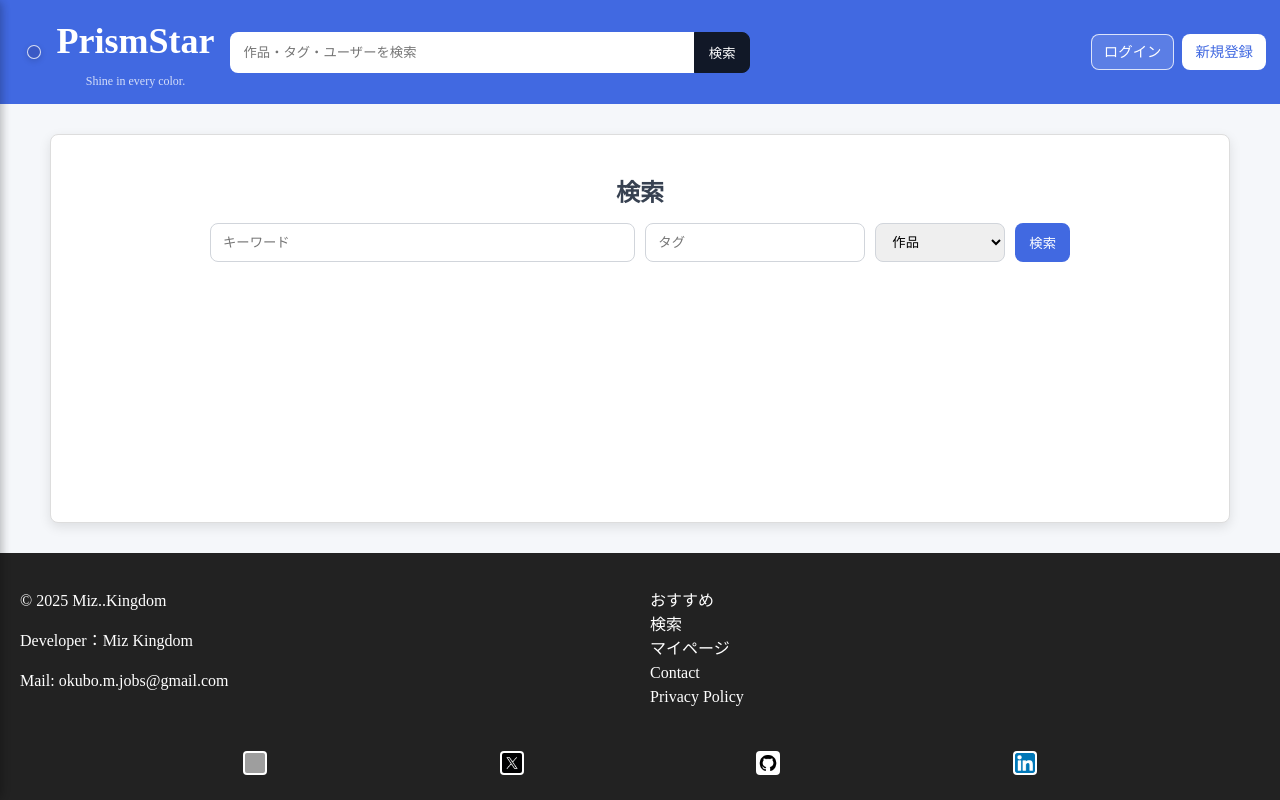
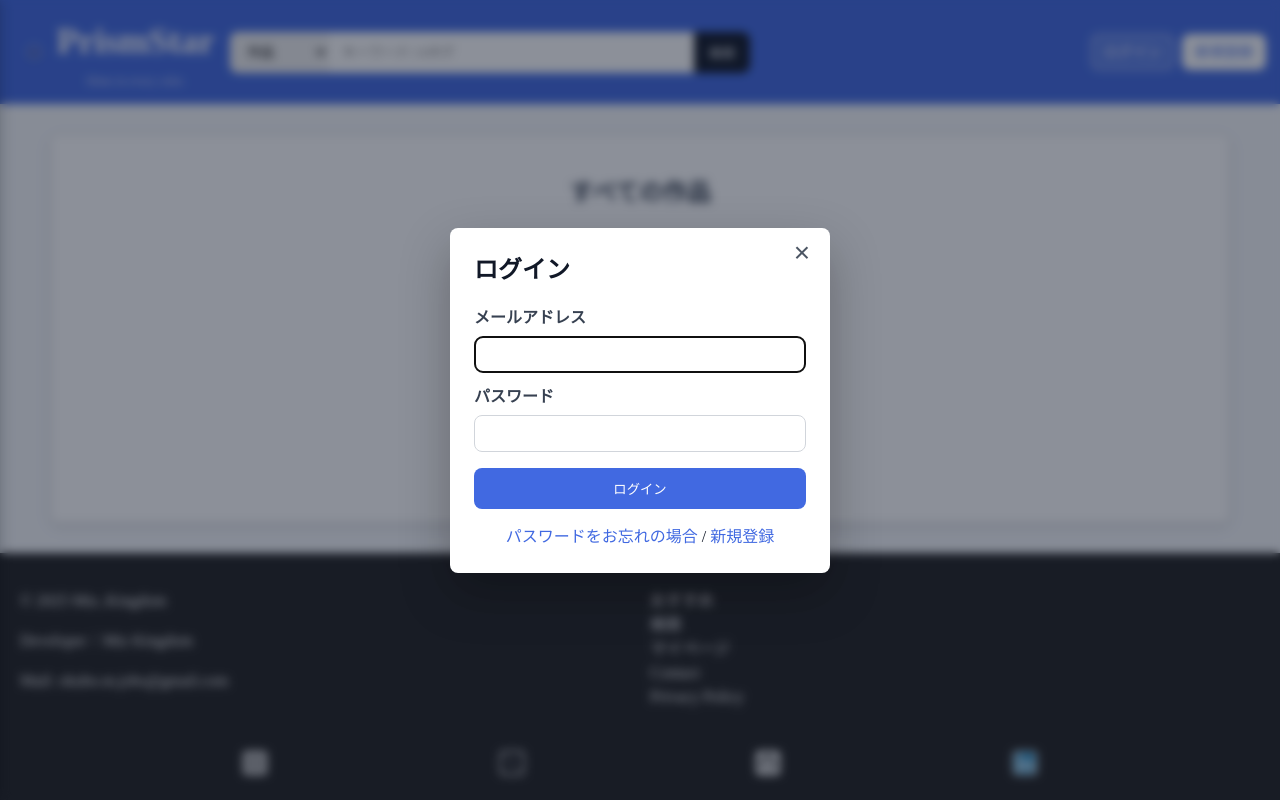
Before and after one commit to mokubo1228-hub/Prism-Star, a PHP site: page /search.php in a window 1280 px wide. Run offline with PHP 8.4, Linux system fonts and the light colour scheme; grey boxes labelled with a size stand in for pictures from a placeholder-image service; some libraries are stand-ins or nearby versions; grey boxes are pictures that could not be loaded.

Commit message:
feat: 検索をヘッダーに一本化（作品/ユーザー＋#でタグ）＋空検索で全件（ADR-025）
- ヘッダー検索を「対象プルダウン（作品/ユーザー）＋入力」に一本化。作品は普通の語=
 キーワード（タイトル/説明）、#始まり=タグ検索。ユーザーは文字列検索
- search.php のページ内フォームを撤去し結果専用に。search.js を URL 駆動へ。
 ヘッダーは search.php 上で現在の検索を復元（タグは # 付きで戻す）
- 空検索は全件ブラウズ（早期 return を撤去）
- api/search.php：q をタイトル/説明のみに（タグは tag に一本化）・先頭 # を正規化。
 公開のみ・自分除外は不変
- プルダウン見切れ修正（select を内容幅に）
- docs: ADR-025（最終仕様・詰まりどころ）・roadmap を更新

```diff
--- a/public/Script/search.js
+++ b/public/Script/search.js
@@ -1,9 +1,24 @@
-const searchForm = document.getElementById("searchForm");
-const searchQuery = document.getElementById("searchQuery");
-const searchTag = document.getElementById("searchTag");
-const searchType = document.getElementById("searchType");
+const searchHeading = document.getElementById("searchHeading");
 const searchResults = document.getElementById("searchResults");
 const initialParams = new URLSearchParams(window.location.search);
+
+function showSearchMessage(message, className = "profile-empty") {
+  searchResults.textContent = "";
+  const item = document.createElement("p");
+  item.className = className;
+  item.textContent = message;
+  searchResults.appendChild(item);
+}
+
+function currentSearchLabel(params) {
+  if (params.get("type") === "users") {
+    return { type: "users", term: params.get("q") || "", label: "ユーザー" };
+  }
+  if (params.get("tag")) {
+    return { type: "works", term: params.get("tag") || "", label: "タグ" };
+  }
+  return { type: "works", term: params.get("q") || "", label: "キーワード" };
+}
 
 function renderWork(work) {
   const article = document.createElement("article");
@@ -61,48 +76,35 @@ function renderUser(user) {
 }
 
 async function runSearch() {
+  const search = currentSearchLabel(initialParams);
+  if (searchHeading) {
+    // 空検索は「全件ブラウズ」。サーバは q/tag が空なら全公開作品（自分以外）/全ユーザーを返す。
+    searchHeading.textContent = search.term === ""
+      ? (search.type === "users" ? "すべてのユーザー" : "すべての作品")
+      : `${search.label}「${search.term}」の検索結果`;
+  }
+
   await window.PrismAuth.ready;
   if (!await window.PrismAuth.requireAuth(window.location.href)) {
-    searchResults.innerHTML = "<p class=\"profile-empty\">ログインすると検索結果を表示できます。</p>";
+    showSearchMessage("ログインすると検索結果を表示できます。");
     return;
   }
 
-  const params = new URLSearchParams({
-    q: searchQuery.value.trim(),
-    tag: searchTag.value.trim(),
-    type: searchType.value
-  });
-  history.replaceState(null, "", `search.php?${params.toString()}`);
-  searchResults.innerHTML = "<p class=\"profile-empty\">検索中...</p>";
+  showSearchMessage("検索中...");
 
   try {
-    const res = await fetch(`/api/search.php?${params.toString()}`);
+    const res = await fetch(`/api/search.php?${initialParams.toString()}`);
     const data = await res.json();
     if (!res.ok) throw new Error(data.error || "検索に失敗しました");
-    searchResults.innerHTML = "";
+    searchResults.textContent = "";
     if (!data.results.length) {
-      searchResults.innerHTML = "<p class=\"profile-empty\">結果がありません。</p>";
+      showSearchMessage("結果がありません。");
       return;
     }
     data.results.forEach(data.type === "users" ? renderUser : renderWork);
   } catch (err) {
-    searchResults.innerHTML = "";
-    const message = document.createElement("p");
-    message.className = "profile-error";
-    message.textContent = err.message;
-    searchResults.appendChild(message);
+    showSearchMessage(err.message, "profile-error");
   }
 }
 
-searchQuery.value = initialParams.get("q") || "";
-searchTag.value = initialParams.get("tag") || "";
-searchType.value = initialParams.get("type") || "works";
-
-searchForm.addEventListener("submit", (e) => {
-  e.preventDefault();
-  runSearch();
-});
-
-if (initialParams.toString()) {
-  runSearch();
-}
+runSearch();
--- a/public/Style/header.css
+++ b/public/Style/header.css
@@ -50,11 +50,21 @@ a {
     min-width: 220px;
   }
 
+  .header-search select,
   .header-search input {
     border: 1px solid rgba(255, 255, 255, 0.78);
-    border-radius: 8px 0 0 8px;
     min-width: 0;
     padding: 10px 12px;
+  }
+
+  .header-search select {
+    border-radius: 8px 0 0 8px;
+    flex: 0 0 auto;
+  }
+
+  .header-search input {
+    border-left: 0;
+    border-radius: 0;
     width: 100%;
   }
 
--- a/public/includes/header.php
+++ b/public/includes/header.php
@@ -10,7 +10,11 @@
       </div>
 
       <form id="headerSearchForm" class="header-search" role="search">
-        <input id="headerSearchInput" type="search" name="q" placeholder="作品・タグ・ユーザーを検索" autocomplete="off">
+        <select id="headerSearchType" aria-label="検索の対象">
+          <option value="works">作品</option>
+          <option value="users">ユーザー</option>
+        </select>
+        <input id="headerSearchInput" type="search" name="q" placeholder="キーワード / #タグ" autocomplete="off">
         <button type="submit">検索</button>
       </form>
 
--- a/public/search.php
+++ b/public/search.php
@@ -8,17 +8,8 @@ include __DIR__ . '/includes/head.php';
   <main class="gallery-list">
     <div class="gallery-back search-back">
       <div class="gallery-list-heading">
-        <h2>検索</h2>
+        <h2 id="searchHeading">検索</h2>
       </div>
-      <form id="searchForm" class="search-form">
-        <input id="searchQuery" type="search" name="q" placeholder="キーワード">
-        <input id="searchTag" type="search" name="tag" placeholder="タグ">
-        <select id="searchType" name="type">
-          <option value="works">作品</option>
-          <option value="users">ユーザー</option>
-        </select>
-        <button type="submit">検索</button>
-      </form>
       <section id="searchResults" class="gallery-grid search-results"></section>
     </div>
   </main>
```
Also changed, not shown: docs/decisions.md (+16 -0 lines), docs/roadmap.md (+1 -0 lines), public/Script/common.js (+31 -3 lines), public/api/search.php (+7 -8 lines).
